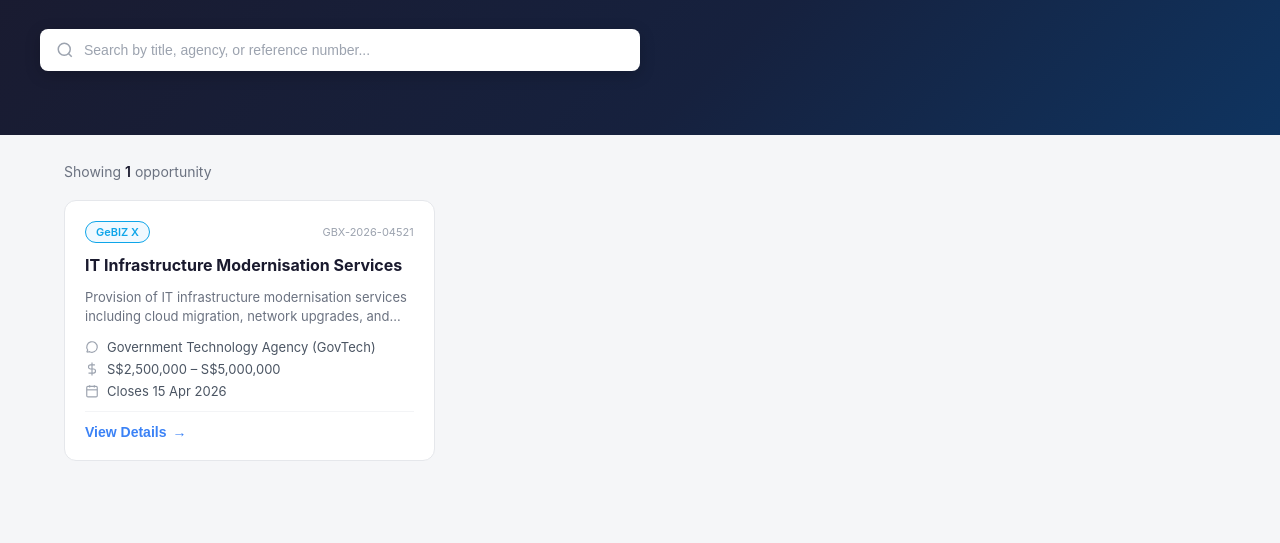
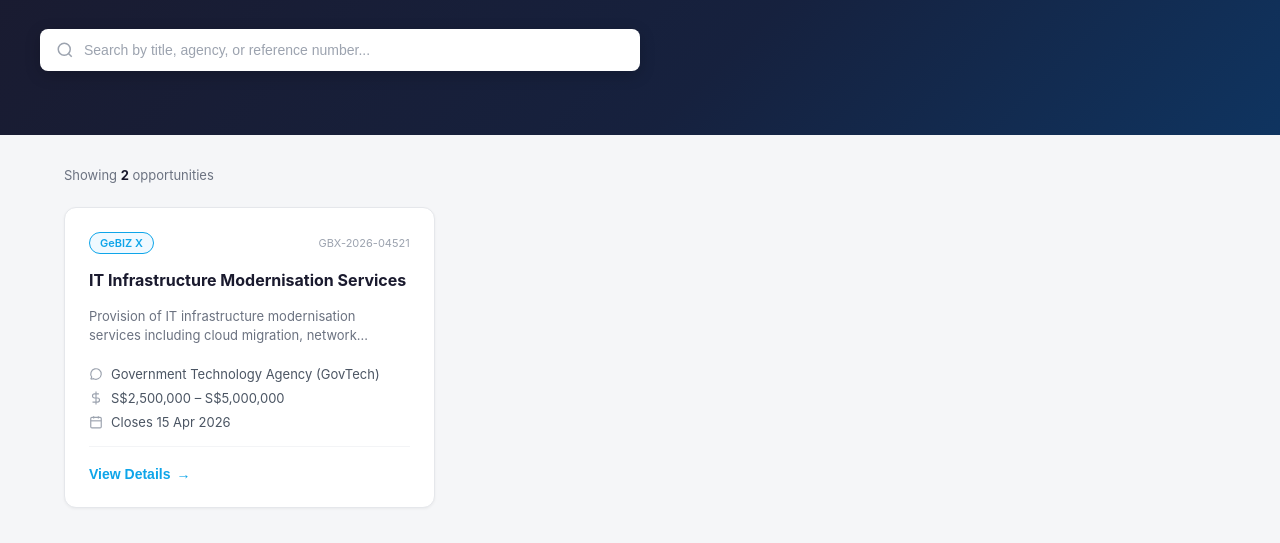
Before and after one commit to sidequest2020Z/coext, a plain HTML site: page index.html in a window 1280 px wide. Shown: the part 257-800 px from the top of the page. Drawn offline with Linux system fonts and the light colour scheme.

Commit message:
Update Index.html
Updated styles for main content, results count, and cards. Adjusted padding, font sizes, and added a new badge.

```diff
--- a/index.html
+++ b/index.html
@@ -215,18 +215,18 @@
     .main {
       max-width: 1200px;
       margin: 0 auto;
-      padding: 28px 24px;
+      padding: 32px 24px;
     }
 
     /* ── Results Count ── */
     .results-count {
-      font-size: 14px;
+      font-size: 13px;
       color: #6b7280;
-      margin-bottom: 20px;
+      margin-bottom: 24px;
     }
 
     .results-count span {
-      font-weight: 600;
+      font-weight: 700;
       color: #1a1a2e;
     }
 
@@ -241,15 +241,16 @@
       background: #fff;
       border-radius: 12px;
       border: 1px solid #e5e7eb;
-      padding: 20px;
+      padding: 24px;
       display: flex;
       flex-direction: column;
-      gap: 12px;
+      gap: 16px;
       transition: box-shadow 0.2s, border-color 0.2s;
+      box-shadow: 0 1px 3px rgba(0, 0, 0, 0.05);
     }
 
     .card:hover {
-      box-shadow: 0 4px 20px rgba(0,0,0,0.08);
+      box-shadow: 0 4px 12px rgba(0, 0, 0, 0.08);
       border-color: #d1d5db;
     }
 
@@ -279,6 +280,12 @@
       background: #f0f9ff;
     }
 
+    .badge-gebiz2 {
+      color: #f97316;
+      border-color: #f97316;
+      background: #fff7ed;
+    }
+
     .card-ref {
       font-size: 11px;
       color: #9ca3af;
@@ -304,7 +311,8 @@
     .card-meta {
       display: flex;
       flex-direction: column;
-      gap: 6px;
+      gap: 8px;
+      margin-top: 4px;
     }
 
     .meta-row {
@@ -322,26 +330,32 @@
 
     .card-footer {
       border-top: 1px solid #f3f4f6;
-      padding-top: 12px;
+      padding-top: 16px;
       margin-top: auto;
     }
 
     .view-details-btn {
       background: none;
       border: none;
-      color: #3b82f6;
+      color: #0ea5e9;
       font-size: 14px;
-      font-weight: 600;
+      font-weight: 700;
       cursor: pointer;
-      display: flex;
+      display: inline-flex;
       align-items: center;
       gap: 6px;
       padding: 0;
-      transition: gap 0.15s;
+      transition: all 0.2s;
+      text-decoration: none;
     }
 
     .view-details-btn:hover {
+      color: #0284c7;
       gap: 10px;
+    }
+
+    .view-details-btn:active {
+      transform: translateY(1px);
     }
 
     /* ── Responsive ── */
@@ -433,39 +447,11 @@
 
   <main class="main">
 
-    <p class="results-count">Showing <span>1</span> opportunity</p>
+    <p class="results-count">Showing <span>2</span> opportunities</p>
 
-    <div class="cards-grid" id="cardsGrid">
+    <div class="cards-grid" id="cardsGrid"></div>
+  </main>
 
-      <div class="card">
-        <div class="card-header">
-          <div class="card-badges">
-            <span class="badge badge-gebizx">GeBIZ X</span>
-          </div>
-          <span class="card-ref">GBX-2026-04521</span>
-        </div>
-        <div class="card-title">IT Infrastructure Modernisation Services</div>
-        <div class="card-desc">Provision of IT infrastructure modernisation services including cloud migration, network upgrades, and cybersecurity…</div>
-        <div class="card-meta">
-          <div class="meta-row">
-            <svg width="14" height="14" fill="none" stroke="currentColor" stroke-width="2" viewBox="0 0 24 24"><path d="M3 21l1.65-3.8a9 9 0 1 1 3.4 2.9L3 21"/></svg>
-            Government Technology Agency (GovTech)
-          </div>
-          <div class="meta-row">
-            <svg width="14" height="14" fill="none" stroke="currentColor" stroke-width="2" viewBox="0 0 24 24"><line x1="12" y1="1" x2="12" y2="23"/><path d="M17 5H9.5a3.5 3.5 0 0 0 0 7h5a3.5 3.5 0 0 1 0 7H6"/></svg>
-            S$2,500,000 – S$5,000,000
-          </div>
-          <div class="meta-row">
-            <svg width="14" height="14" fill="none" stroke="currentColor" stroke-width="2" viewBox="0 0 24 24"><rect x="3" y="4" width="18" height="18" rx="2"/><line x1="16" y1="2" x2="16" y2="6"/><line x1="8" y1="2" x2="8" y2="6"/><line x1="3" y1="10" x2="21" y2="10"/></svg>
-            Closes 15 Apr 2026
-          </div>
-        </div>
-        <div class="card-footer">
-          <button class="view-details-btn">View Details <span>→</span></button>
-        </div>
-      </div>
-
-    </div>
-  </main>
+  <script src="script.js"></script>
 </body>
 </html>
```
